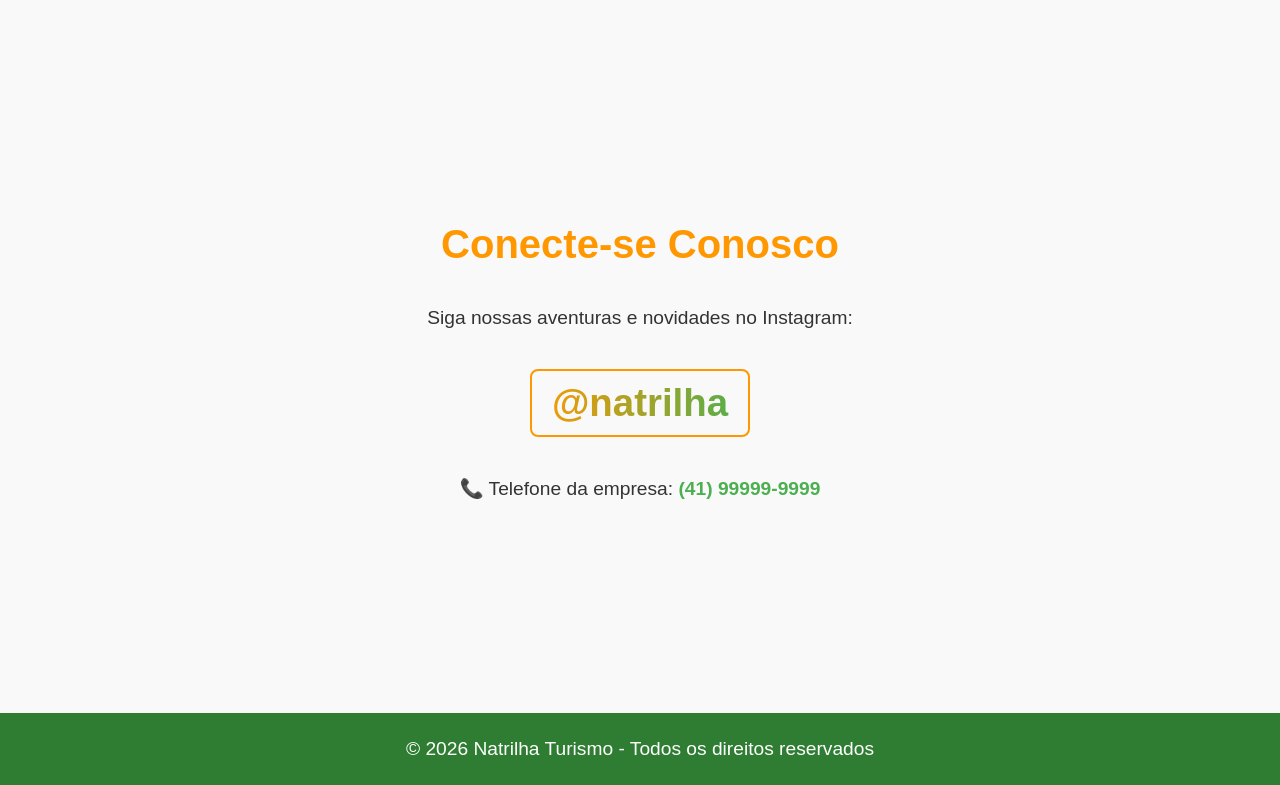
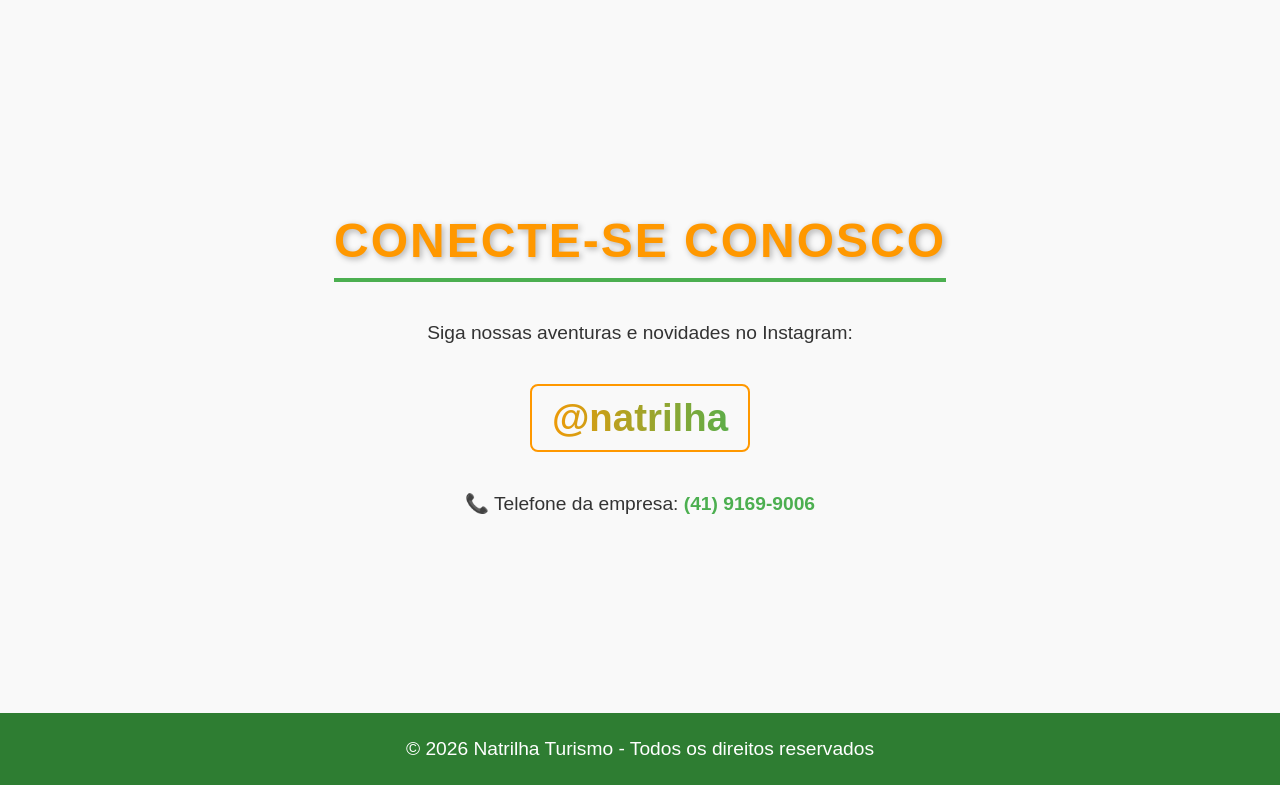
Before and after one commit to PedroLopesBalliana/natrilha-turismo-site, a plain HTML site: page redes.html in a window 1280 px wide. Shown: the part 87-872 px from the top of the page. Drawn offline with Linux system fonts and the light colour scheme.

Commit message:
new font

```diff
--- a/redes.html
+++ b/redes.html
@@ -61,6 +61,19 @@
     a:hover {
       color: #ff5722; /* laranja intenso */
     }
+    h1 {
+        font-size: 3em;
+        font-weight: bold;
+        text-transform: uppercase;
+        letter-spacing: 2px;
+        color: #ff9800; /* laranja vibrante */
+        text-shadow: 2px 2px 6px rgba(0,0,0,0.3);
+        border-bottom: 4px solid #4caf50; /* linha verde abaixo */
+        display: inline-block;
+        padding-bottom: 10px;
+        margin-bottom: 30px;
+    }
+
   </style>
 </head>
 <body>
@@ -80,7 +93,7 @@
     <h1>Conecte-se Conosco</h1>
     <p>Siga nossas aventuras e novidades no Instagram:</p>
     <p><a class="instagram" href="https://instagram.com/natrilha" target="_blank">@natrilha</a></p>
-    <p>📞 Telefone da empresa: <a href="tel:+5541999999999">(41) 99999-9999</a></p>
+    <p>📞 Telefone da empresa: <a href="tel:+55419169-9006">(41) 9169-9006</a></p>
   </div>
 
   <footer>
```
